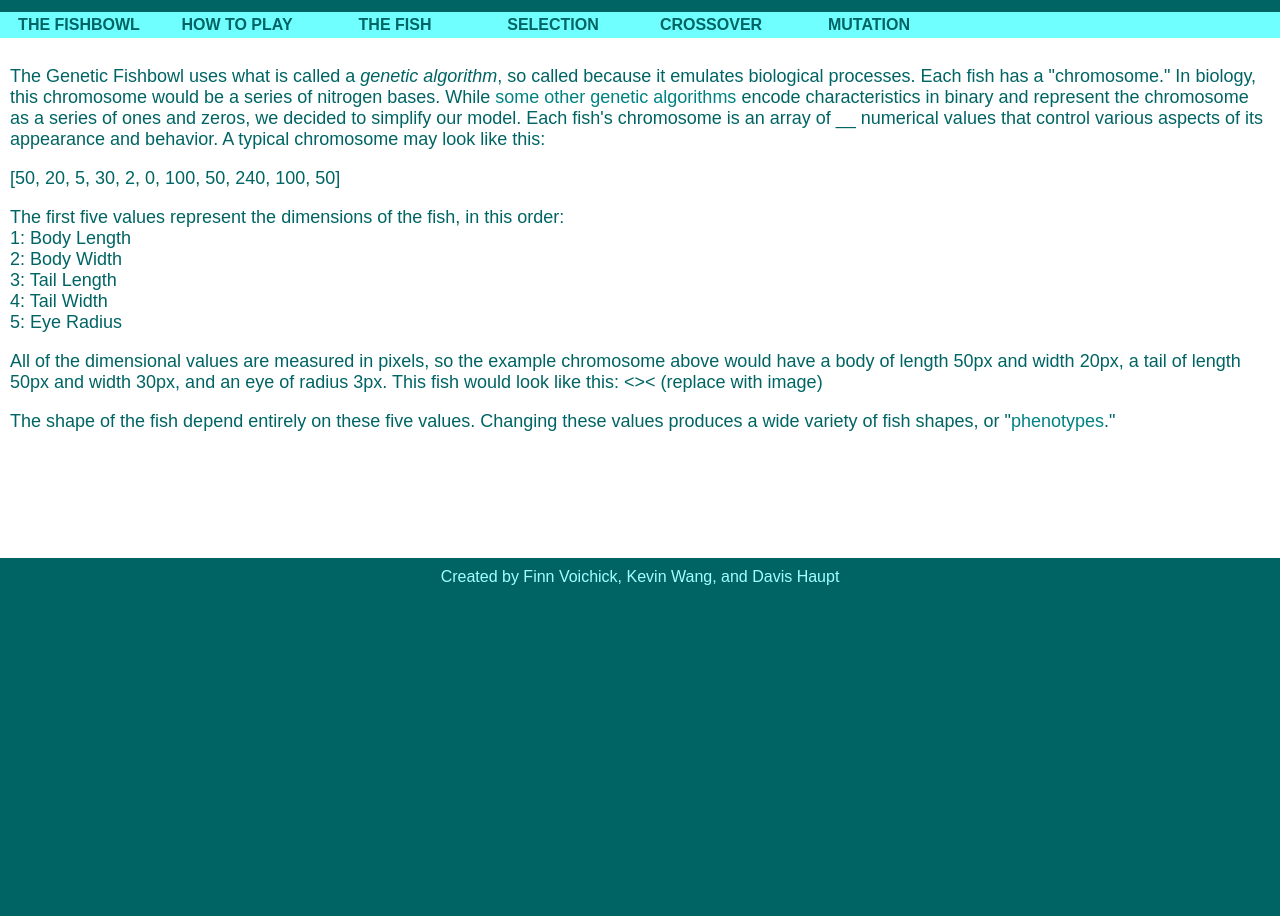
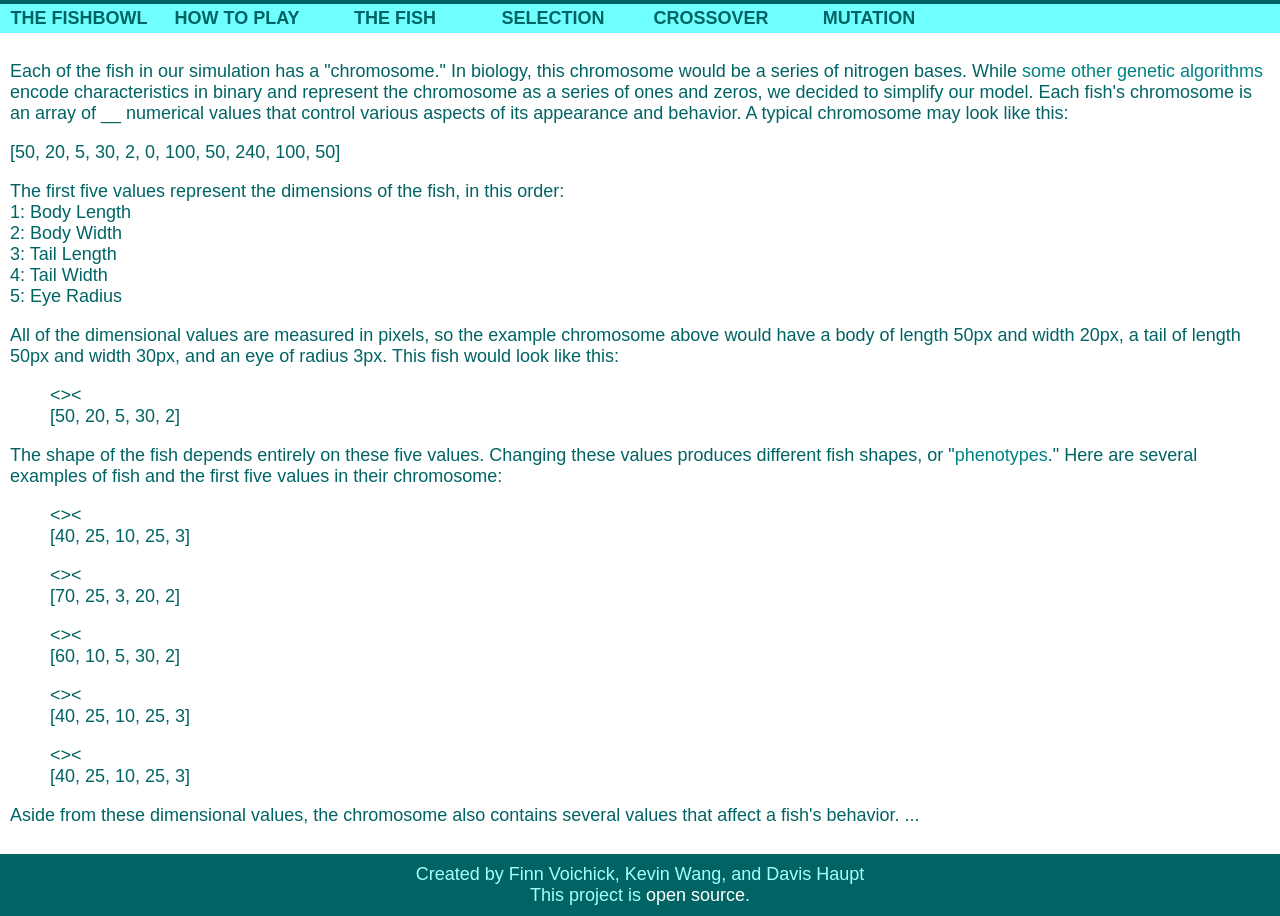
Before and after one commit to davish/Fishies, a website: page views/fish.html in a window 1280 px wide. Shown: the part 78-994 px from the top of the page. Before the commit the page ends 800 px from the top, so only its background shows below. Drawn offline with Linux system fonts and the light colour scheme; a script that the page names is missing; files whose address does not match are found by name.

Commit message:
Added description to the Fish page, fixed some wording, and added to the footer a link to the Github repo

```diff
--- a/views/fish.html
+++ b/views/fish.html
@@ -27,8 +27,7 @@
 <div class="content">
 <section>
 <p>
-The Genetic Fishbowl uses what is called a <i>genetic algorithm</i>, so called because it emulates biological processes.
-Each fish has a "chromosome." In biology, this chromosome would be a series of nitrogen bases.
+Each of the fish in our simulation has a "chromosome." In biology, this chromosome would be a series of nitrogen bases.
 While <a class="inline" href="https://en.wikipedia.org/wiki/Genetic_algorithm#Chromosome_representation" target="_blank">some other genetic algorithms</a> encode characteristics in binary and represent the chromosome as a series of ones and zeros, we decided to simplify our model.
 Each fish's chromosome is an array of __ numerical values that control various aspects of its appearance and behavior.
 A typical chromosome may look like this:
@@ -46,15 +45,46 @@ The first five values represent the dimensions of the fish, in this order:<br>
 </p>
 <p>
 All of the dimensional values are measured in pixels, so the example chromosome above would have a body of length 50px and width 20px, a tail of length 50px and width 30px, and an eye of radius 3px.
-This fish would look like this: <>< (replace with image)
+This fish would look like this:
+</p>
+<figure>
+<><
+<figcaption>[50, 20, 5, 30, 2]</figcaption>
+</figure>
 <p>
-The shape of the fish depend entirely on these five values. Changing these values produces a wide variety of fish shapes, or "<a class="inline" href="https://en.wikipedia.org/wiki/Phenotype" target="_blank">phenotypes</a>."
+The shape of the fish depends entirely on these five values. Changing these values produces different fish shapes, or "<a class="inline" href="https://en.wikipedia.org/wiki/Phenotype" target="_blank">phenotypes</a>." Here are several examples of fish and the first five values in their chromosome:
+</p>
+<figure>
+<><
+<figcaption>[40, 25, 10, 25, 3]</figcaption>
+</figure>
+<figure>
+<><
+<figcaption>[70, 25, 3, 20, 2]</figcaption>
+</figure>
+<figure>
+<><
+<figcaption>[60, 10, 5, 30, 2]</figcaption>
+</figure>
+<figure>
+<><
+<figcaption>[40, 25, 10, 25, 3]</figcaption>
+</figure>
+<figure>
+<><
+<figcaption>[40, 25, 10, 25, 3]</figcaption>
+</figure>
+<p>
+Aside from these dimensional values, the chromosome also contains several values
+that affect a fish's behavior. ...
+</p>
 </section>
 <br class="clear">
 </div>
 
 <footer>
-Created by Finn Voichick, Kevin Wang, and Davis Haupt
+Created by Finn Voichick, Kevin Wang, and Davis Haupt<br>
+This project is <a class="inlineLight" href="https://github.com/dbh937/Fishies" target="_blank">open source</a>.
 </footer>
 </body>
 </html>
--- a/views/style.css
+++ b/views/style.css
@@ -1,23 +1,26 @@
 body {
 	margin: 0px;
 	font-family: sans-serif;
+	font-size: large;
 	background-color: #006464;
 	color:#006464;
 }
 canvas {
 	border:1px solid #006464;
 }
+h1 {
+	margin: 20px;
+}
 header {
 	margin: 0px;
 	background-color: #006464;
 	color: #A4FFFF;
 	text-align: center;
-	padding: 5px;
 	font-weight:bold;
 }
 nav {
 	margin: 0px;
-	height: 26px;
+	height: 29px;
 	background-color: #70FFFF;
 	font-weight:bold;
 }
@@ -84,6 +87,17 @@ a.inline:hover, a.inline:active {
 	text-decoration: underline;
 	color: #00FFFF;
 }
+a.inlineLight:link, a.inlineLight:visited {
+	color: white;
+	display: initial;
+	background-color: initial;
+	text-transform: initial;
+	padding: initial;
+}
+a.inlineLight:hover, a.inlineLight:active {
+	text-decoration: underline;
+	color: #00FFFF;
+}
 br.clear {
 	clear: both;
 }
```
Also changed, not shown: views/crossover.html (+4 -3 lines), views/index.html (+2 -1 lines), views/introduction.html (+6 -5 lines), views/mutation.html (+4 -3 lines), views/selection.html (+4 -3 lines).
